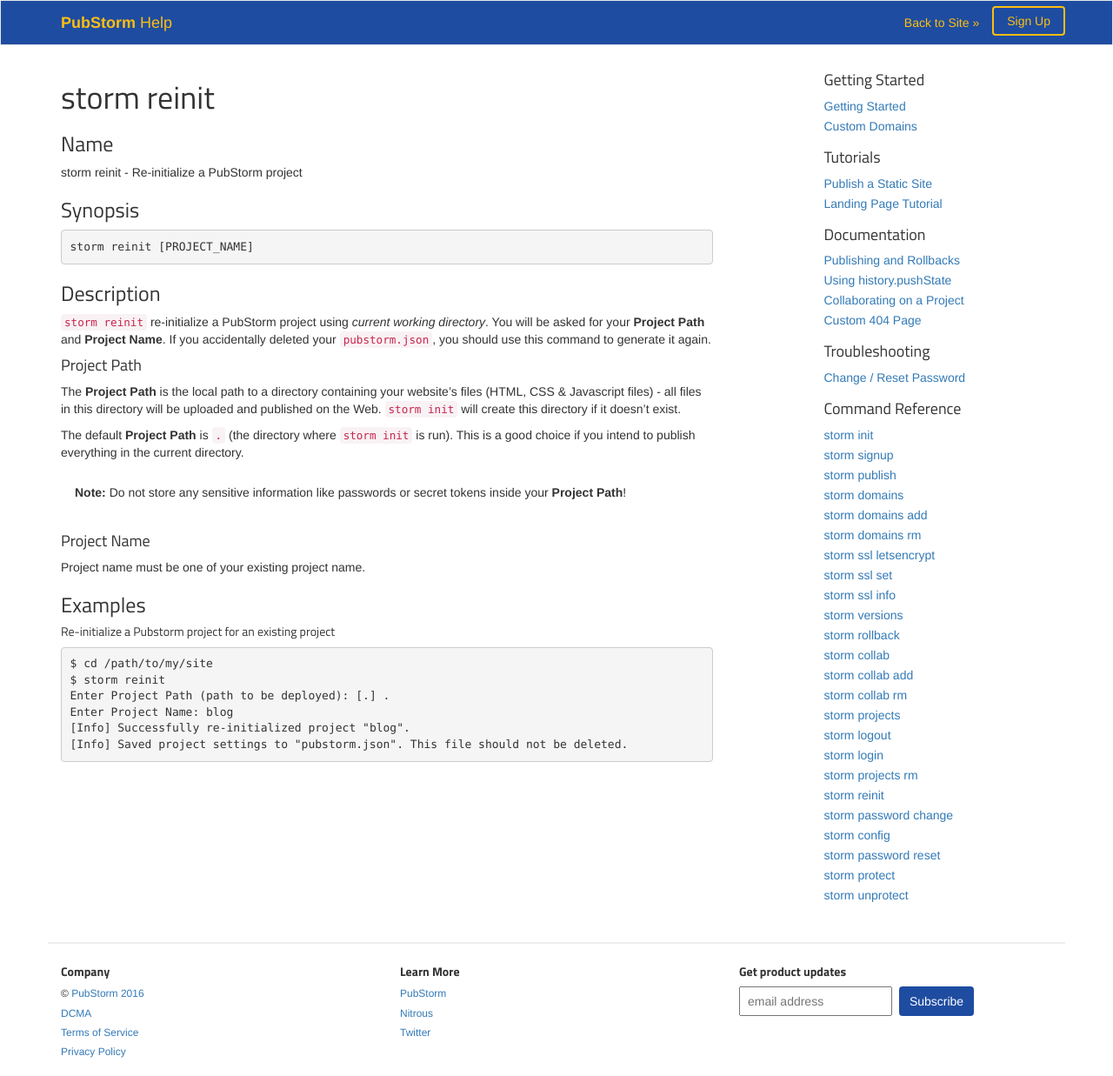
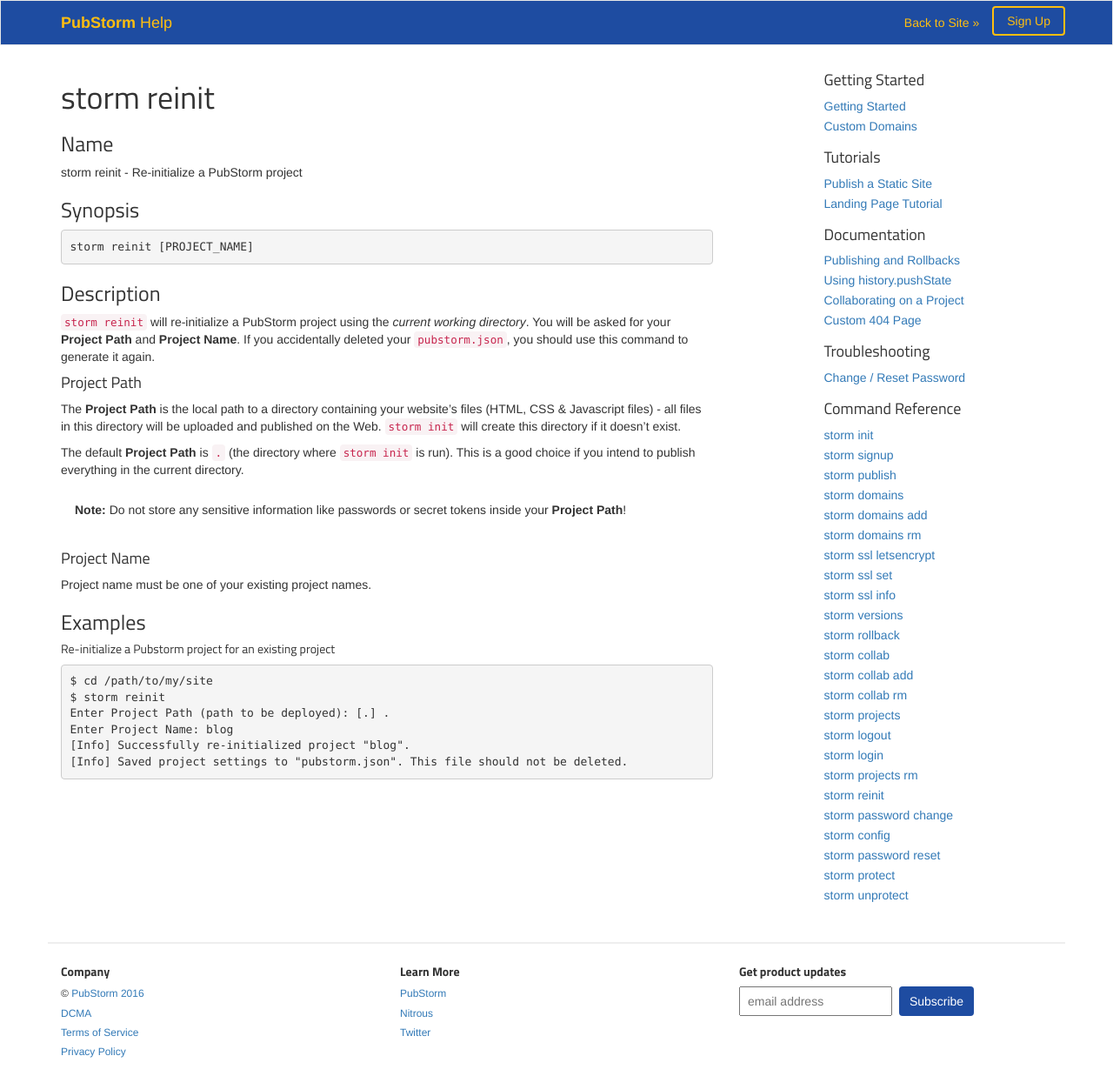
Before and after one commit to nitrous-io/help, a Jekyll site: the page built from _posts/2016-06-16-storm-reinit.md, in a window 1280 px wide. Shown: the whole page at 87% size. Built offline with Jekyll 4.4.1, drawn with Linux system fonts in a browser that asks for light colours.

Commit message:
copy edits on storm reinit

```diff
--- a/_posts/2016-06-16-storm-reinit.md
+++ b/_posts/2016-06-16-storm-reinit.md
@@ -16,7 +16,7 @@ storm reinit - Re-initialize a PubStorm project
 
 ### Description
 
-`storm reinit` re-initialize a PubStorm project using _current working
+`storm reinit` will re-initialize a PubStorm project using the _current working
 directory_. You will be asked for your **Project Path** and **Project Name**.
 If you accidentally deleted your `pubstorm.json`, you should use this command
 to generate it again.
@@ -39,7 +39,7 @@ directory.
 
 #### Project Name
 
-Project name must be one of your existing project name.
+Project name must be one of your existing project names.
 
 ### Examples
 
```
